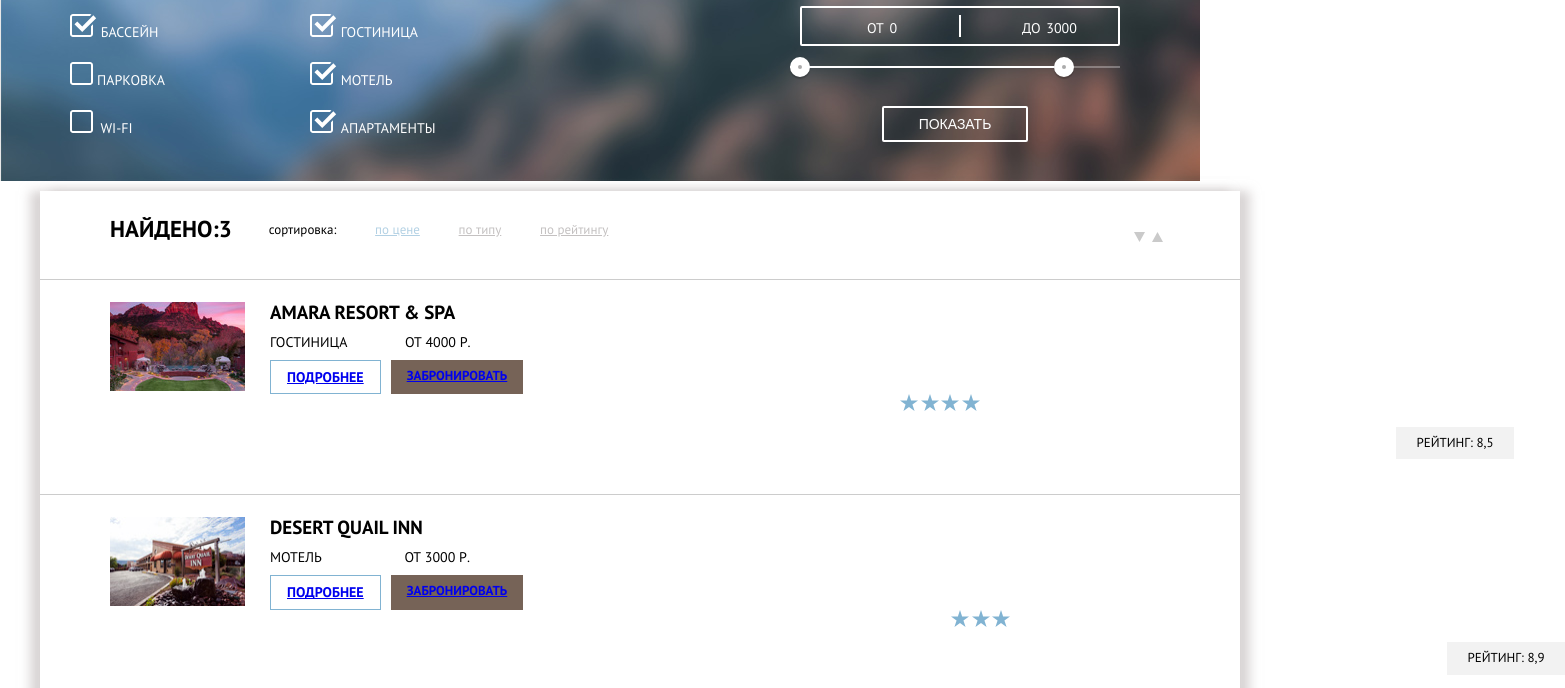
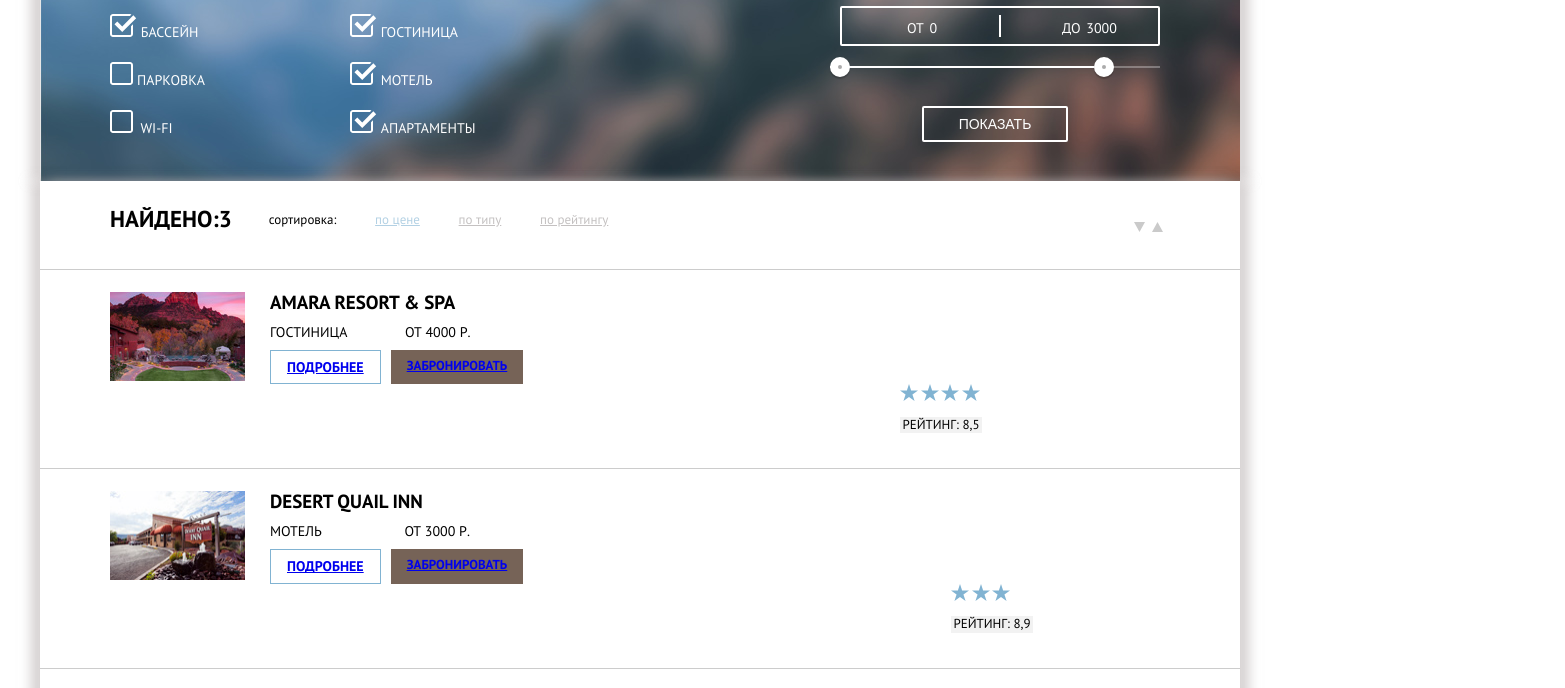
Before and after one commit to Monalisa19/130215-sedona, a plain HTML site: page sedona-hotels.html in a window 1280 px wide. Shown: the part 111-799 px from the top of the page, 1565 px wide, since content can reach past the window. Drawn offline with Linux system fonts and the light colour scheme.

Commit message:
Подготовка графики для личного проекта

```diff
--- a/css/style.css
+++ b/css/style.css
@@ -10,10 +10,11 @@ body{
 	font-size:14px;
 	font-family:"PT Sans", "Arial", sans-serif;
 }
-.wraper{
+.wrapper{
 	background:#FFFFFF;
 	width:1200px;
 	margin:0 auto;
+	margin-top: -10px;
 	min-height:217px;
 	box-shadow: 10px 0 10px 0 rgba(181, 173, 173, 0.5),-10px 0 10px 0 rgba(181, 173, 173, 0.5);
 }
@@ -49,8 +50,9 @@ body{
 	z-index:10;
 }
 .background-block{
-    height: 513px;
+	height: 507px;
 	position: relative;
+	background: url(../img/background.jpg);
 }
 .photo{
 	position:absolute;
@@ -75,6 +77,13 @@ body{
 .about p{
 	text-transform:uppercase;
 	font-size:14px;
+}
+/*седона класс container*/
+.page-index{
+	width: 1200px;
+	margin:0 auto;
+	box-shadow: 10px 0 10px 0 rgba(181, 173, 173, 0.5),-10px 0 10px 0 rgba(181, 173, 173, 0.5);
+
 }
 .sedona-information{
 	display: flex;
@@ -676,8 +685,6 @@ button{
 	text-transform: uppercase;
 	width: 80px;
 	text-align: center;
-    margin-left: 496px;
-    padding: 8px 18px;
 	font-size: 12px;
 	border: 1px solid #f2f2f2;
 	background: #f2f2f2;
--- a/sedona-hotels.html
+++ b/sedona-hotels.html
@@ -78,7 +78,7 @@
             </form>
         </div>
 </header>
-    <main class="wraper">
+    <main class="wrapper">
     <div class="name-hotels">
         <div class="sorting">
             <h1>найдено:3</h1>
```
Also changed, not shown: index.html (+1 -1 lines). Lines whose indentation alone changed are shown as unchanged.
